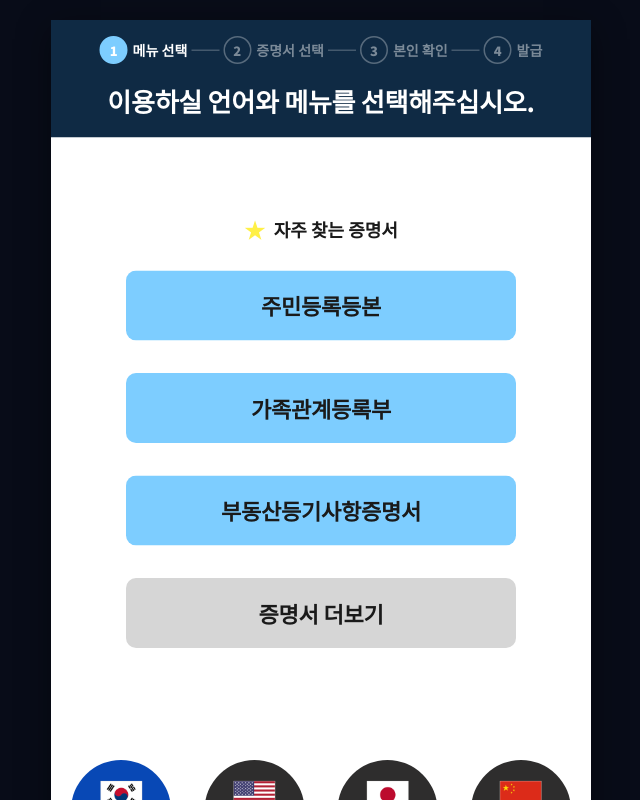
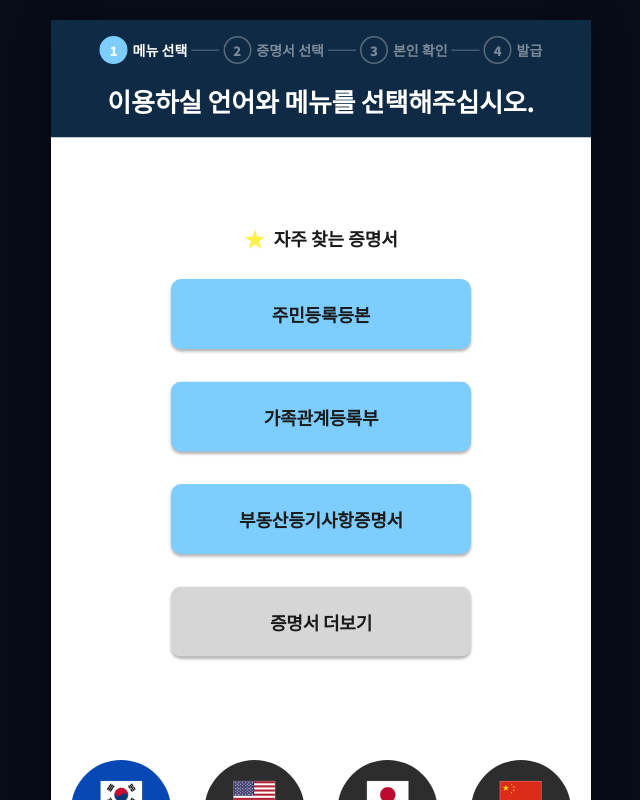
Before and after one commit to jyhyun0701-hash/inclusive-kiosk, a React (Vite) app in the folder frontend/: page / in a window 1280 px wide. Shown: the whole page, without its empty margins (319-959 px from the left). Built offline with nearby package versions, Linux system fonts and the light colour scheme.

Commit message:
- modify - mainPage, IdentityVerificationPage UI

```diff
--- a/frontend/src/assets/styles/kiosk.css
+++ b/frontend/src/assets/styles/kiosk.css
@@ -155,9 +155,24 @@ html, body {
   flex: 1;
   overflow-y: auto;
   overflow-x: hidden;
-  padding: 150px 150px;
+  padding: 40px;
   background: var(--white);
 }
+
+.content-verify {
+  display: flex;
+  flex-direction: column;
+  justify-content: center; /* 상하 중앙 */
+  align-items: center;     /* 좌우 중앙 */
+}
+
+.content-verify > .id-display,
+.content-verify > .numpad-wrap,
+.content-verify > .fingerprint-area {
+  width: 100%;
+  max-width: 826px;
+}
+
 .kiosk-content::-webkit-scrollbar { width: 10px; }
 .kiosk-content::-webkit-scrollbar-thumb { background: #ccc; border-radius: 5px; }
 
@@ -228,18 +243,23 @@ html, body {
   display: flex;
   flex-direction: column;
   gap: 65px;
+  align-items: center;
+  width: 100%
 }
 
 .cert-btn {
+  max-width: 600px;
   width: 100%;
   height: 140px;
   padding: 0 44px;
   background: var(--blue-btn);
   color: var(--text);
+  box-shadow: 0 5px 6px rgba(0, 0, 0, 0.3);
+  transition: all 0.1s ease; /* 변화를 부드럽게 */
   border: 4px solid transparent;
   border-radius: var(--r);
   font-family: inherit;
-  font-size: var(--fs-btn-xl);
+  font-size: var(--fs-btn-lg );
   font-weight: 700;
   cursor: pointer;
   display: flex; align-items: center; justify-content: center;
@@ -267,7 +287,7 @@ html, body {
   display: flex; flex-direction: column;
   align-items: center; justify-content: center;
   font-family: inherit;
-  font-size: 36px;
+  font-size: var(--fs-btn-lg);
   font-weight: 700;
   background: #2E2D2D;
   color: var(--white);
@@ -545,9 +565,8 @@ html, body {
   font-weight: 700;
   color: var(--text);
   margin-bottom: 44px;
-  max-width: 720px;
   margin: 0 auto 44px;
-  min-height: 120px;
+  min-height: 130px;
   display: flex;
   align-items: center;
   letter-spacing: 5px;
@@ -555,7 +574,7 @@ html, body {
 }
 .id-display.empty {
   color: var(--text);
-  font-size: 38px;
+  font-size: var(--fs-btn-lg);
   letter-spacing: 0;
   font-weight: 500;
   line-height: 1.4;
@@ -563,12 +582,13 @@ html, body {
 
 .numpad-wrap {
   display: grid;
+  justify-content: center;
   grid-template-columns: repeat(3, 1fr);
   gap: 45px;
-  max-width: 720px;
   margin: 0 auto;
 }
 .num-key {
+  width: 245px;
   height: 130px;
   background: var(--navy);
   color: var(--white);
--- a/frontend/src/components/common/BottomBar.tsx
+++ b/frontend/src/components/common/BottomBar.tsx
@@ -20,7 +20,7 @@ interface BottomBarProps {
 const LABELS: Record<Language, { home: string; info: string; ttsOn: string; ttsOff: string; magnify: string }> = {
   ko: { home: '처음으로', info: '이용 안내', ttsOn: '음성 켜기', ttsOff: '음성 끄기', magnify: '화면확대' },
   en: { home: 'Home', info: 'Guide', ttsOn: 'TTS ON', ttsOff: 'TTS OFF', magnify: 'Zoom' },
-  ja: { home: '最初へ', info: '案内', ttsOn: '音声ON', ttsOff: '音声OFF', magnify: '画面拡大' },
+  ja: { home: '最初へ', info: '案内', ttsOn: '音声ON', ttsOff: '音声', magnify: '画面拡大' },
   zh: { home: '首页', info: '使用指南', ttsOn: '语音开', ttsOff: '语音关', magnify: '放大' },
 };
 
--- a/frontend/src/pages/IdentityVerificationPage.tsx
+++ b/frontend/src/pages/IdentityVerificationPage.tsx
@@ -80,7 +80,7 @@ const IdentityVerificationPage: React.FC<Props> = ({
         <div className="header-title">{HEADER[step][language]}</div>
       </header>
 
-      <main className="kiosk-content">
+      <main className="kiosk-content content-verify">
         {step === 'id-input' && (
           <>
             {/* 입력값 표시 */}
@@ -89,9 +89,7 @@ const IdentityVerificationPage: React.FC<Props> = ({
                   formatId(id)
                 ) : (
                   <>
-                    주민번호를 입력하십시오.
-                    <br />
-                    예) 901010-1234567
+                    주민번호를 입력하십시오. 예) 901010-1234567
                   </>
                 )}
             </div>
--- a/frontend/src/pages/MainPage.tsx
+++ b/frontend/src/pages/MainPage.tsx
@@ -60,7 +60,7 @@ const MainPage: React.FC<MainPageProps> = ({
         </>
       )}
 
-      <main className="kiosk-content">
+      <main className="kiosk-content content-verify">
         <div className="section-title">
           <span className="star">★</span>
           <span>{QUICK_LABEL[language]}</span>
```
